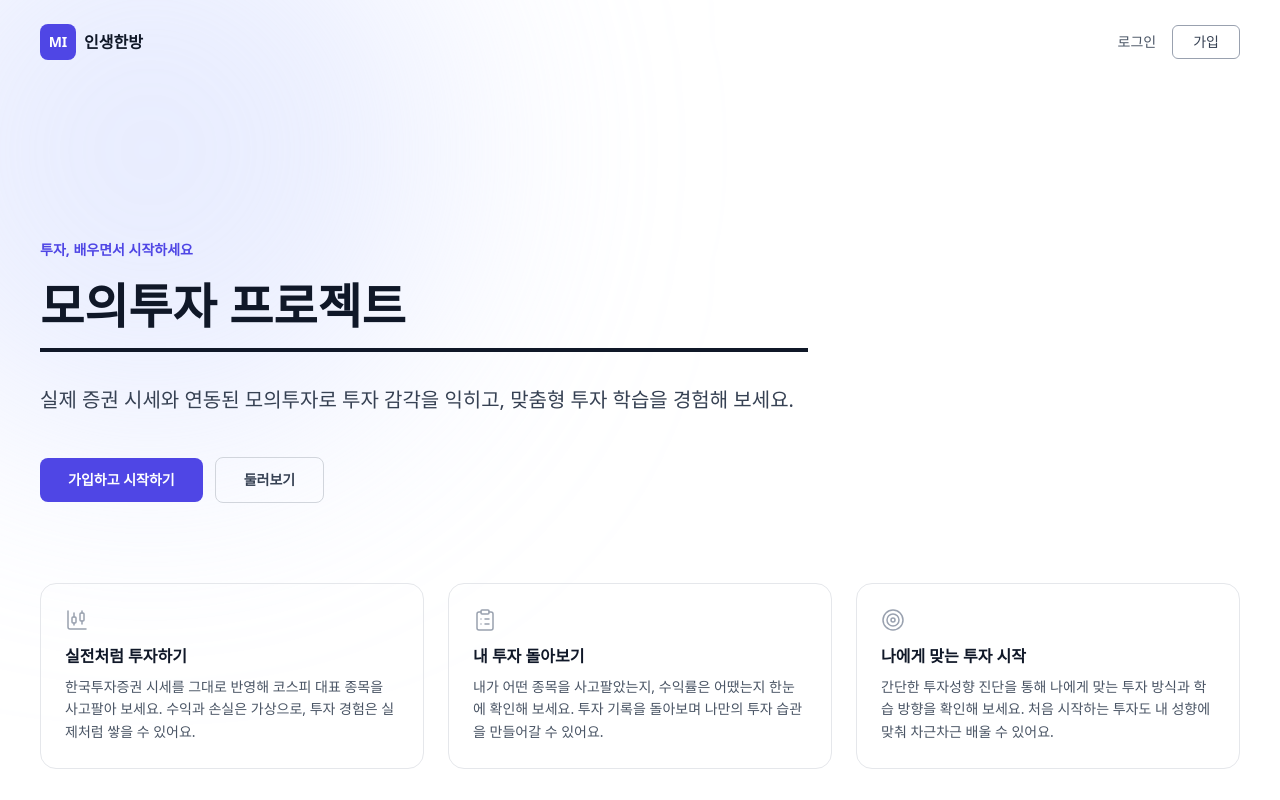
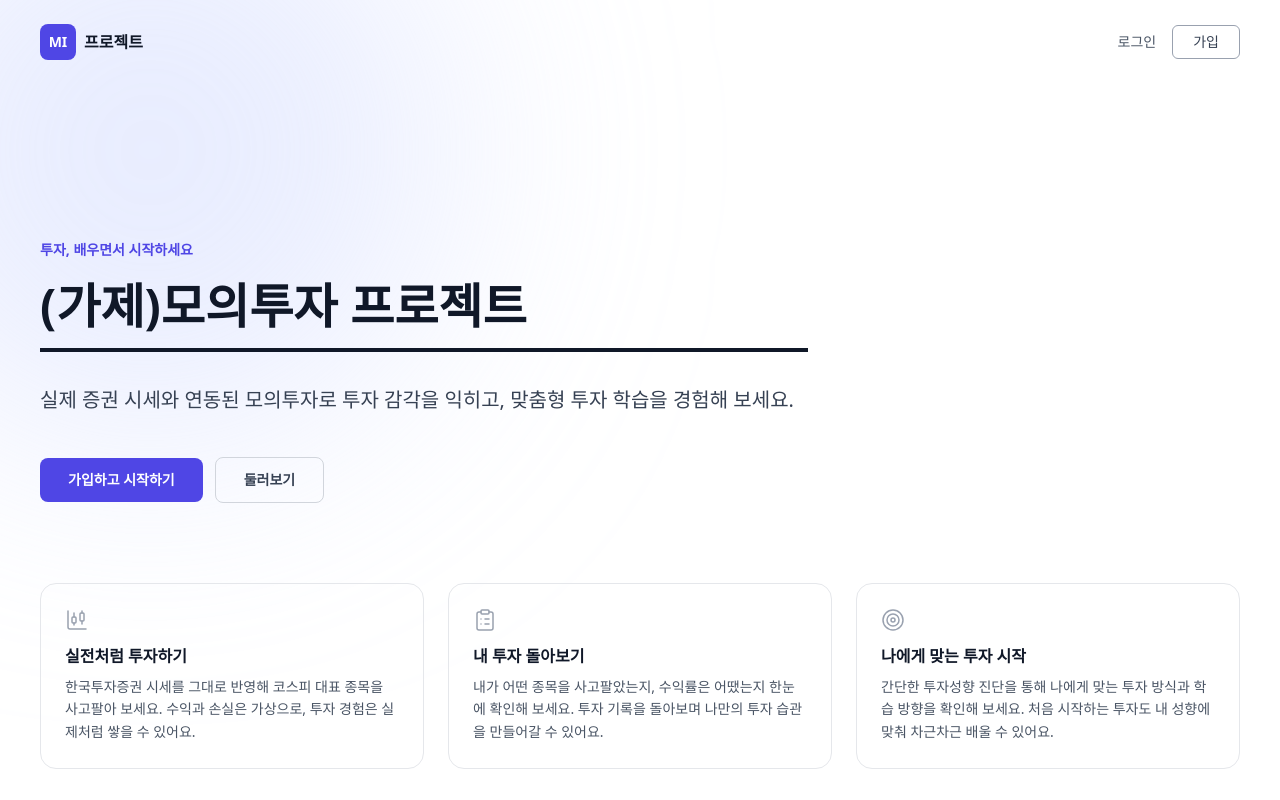
Before and after one commit to 202207056/Stockmaster, a React (Vite) app in the folder frontend/: page / in a window 1280 px wide. Shown: the top 800 px of the page. Built offline with nearby package versions, Linux system fonts and the light colour scheme; no server answers; a web font is replaced by a local one.

Commit message:
UI 소폭 수정

```diff
--- a/frontend/src/components/layout/Header.jsx
+++ b/frontend/src/components/layout/Header.jsx
@@ -33,7 +33,7 @@ export default function Header() {
             <span className="flex h-9 w-9 items-center justify-center rounded-lg bg-brand-600 text-sm font-extrabold text-white">
               MI
             </span>
-            <span className="hidden text-base font-extrabold text-gray-900 sm:inline">인생한방</span>
+            <span className="hidden text-base font-extrabold text-gray-900 sm:inline">프로젝트</span>
           </Link>
 
           {/* TODO(F-12): /api/stocks 연동 후 활성화 */}
--- a/frontend/src/pages/Landing.jsx
+++ b/frontend/src/pages/Landing.jsx
@@ -45,7 +45,7 @@ export default function Landing() {
             <span className="flex h-9 w-9 items-center justify-center rounded-lg bg-brand-600 text-sm font-extrabold text-white">
               MI
             </span>
-            <span className="text-base font-extrabold text-gray-900">인생한방</span>
+            <span className="text-base font-extrabold text-gray-900">프로젝트</span>
           </span>
 
           <div className="flex items-center gap-4">
@@ -75,7 +75,7 @@ export default function Landing() {
             <p className="text-sm font-bold text-brand-600">투자, 배우면서 시작하세요</p>
 
             <h1 className="mt-4 inline-block max-w-3xl border-b-4 border-gray-900 pb-3 text-5xl leading-tight font-extrabold text-gray-900">
-              모의투자 프로젝트
+              (가제)모의투자 프로젝트
             </h1>
           </div>
 
--- a/frontend/src/pages/Survey.jsx
+++ b/frontend/src/pages/Survey.jsx
@@ -193,7 +193,7 @@ function SurveyShell({ children }) {
           <span className="flex h-8 w-8 items-center justify-center rounded-lg bg-brand-600 text-xs font-extrabold text-white">
             MI
           </span>
-          <span className="text-sm font-extrabold text-gray-900">인생한방</span>
+          <span className="text-sm font-extrabold text-gray-900">프로젝트</span>
         </Link>
         <div className="mt-8">{children}</div>
       </div>
```
Also changed, not shown: 1 other file (tests, documents, lock files or other folders).
